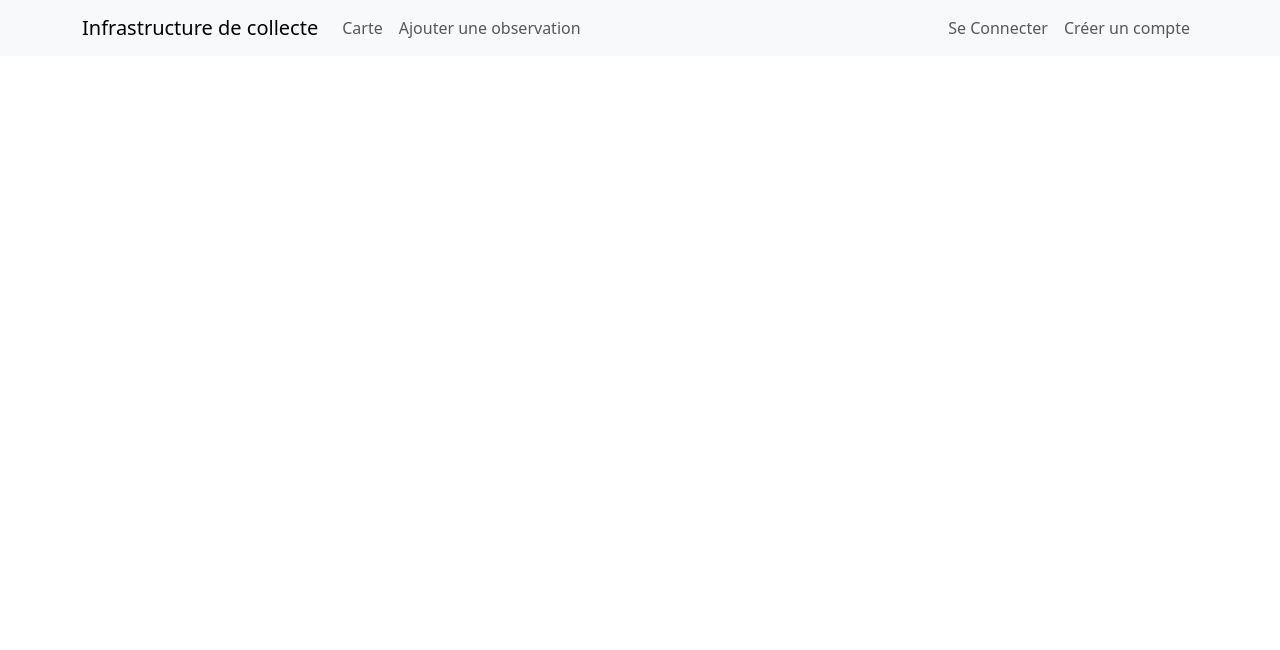
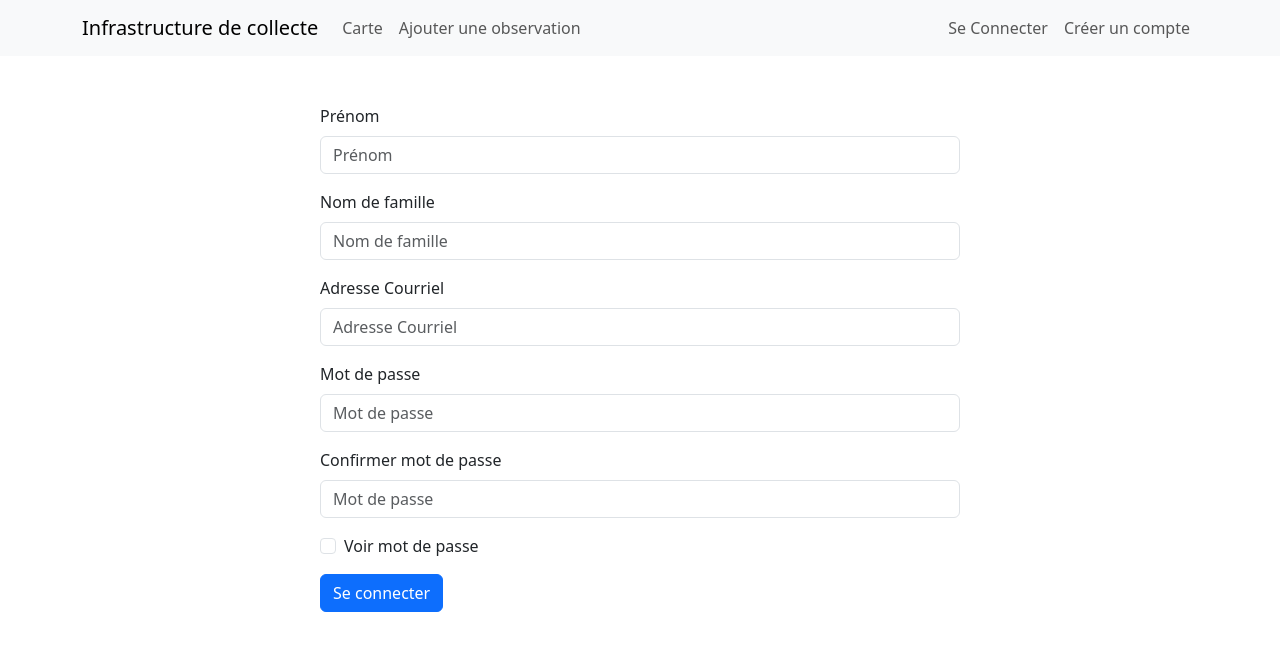
Before and after one commit to maximbarbe/IFT3225-Infrastructure-de-collecte, a React (Vite) app in the folder client/: page /compte in a window 1280 px wide. Shown: the top 650 px of the page. Built offline with nearby package versions, Linux system fonts and the light colour scheme.

Commit message:
Ajout du form pour création de compte et ajout du hook useApi vu en démo

```diff
--- a/client/pages/AccountCreation.jsx
+++ b/client/pages/AccountCreation.jsx
@@ -1,7 +1,49 @@
+import { useState } from 'react';
+import Button from 'react-bootstrap/Button';
+import Form from 'react-bootstrap/Form';
 
+function submitForm(event) {
+    event.preventDefault();
+    event.stopPropagation();
+    const data = new FormData(event.target);
+    console.log(data);
+}
 
+// https://react-bootstrap.netlify.app/docs/forms/overview/
 export default function AccountCreation() {
+    const [type, setType] = useState("password")
+
     return (
-        <></>
+        // https://getbootstrap.com/docs/5.1/utilities/spacing/
+        // https://react-bootstrap.netlify.app/docs/forms/validation
+    <Form className="mx-auto w-50 pt-5" onSubmit={submitForm}>
+        <Form.Group className="mb-3" name = "test"controlId="formBasicFirstName">
+            <Form.Label>Prénom</Form.Label>
+            <Form.Control type="text" name="firstName" placeholder="Prénom" />
+        </Form.Group>
+        <Form.Group className="mb-3" controlId="formBasicLastName">
+            <Form.Label>Nom de famille</Form.Label>
+            <Form.Control type="text" name="lastName" placeholder="Nom de famille" />
+        </Form.Group>
+        <Form.Group className="mb-3" controlId="formBasicEmail">
+            <Form.Label>Adresse Courriel</Form.Label>
+            <Form.Control type="email" name="email" placeholder="Adresse Courriel" />
+        </Form.Group>
+
+        <Form.Group className="mb-3" controlId="formBasicPassword">
+            <Form.Label>Mot de passe</Form.Label>
+            <Form.Control type={type} name="password" placeholder="Mot de passe" />
+        </Form.Group>
+        <Form.Group className="mb-3" controlId="formBasicPasswordConfirm">
+            <Form.Label>Confirmer mot de passe</Form.Label>
+            <Form.Control type={type} name="passwordConfirmed" placeholder="Mot de passe"/>
+        </Form.Group>
+        <Form.Group className="mb-3" controlId="formBasicCheckbox">
+            <Form.Check type="checkbox" label="Voir mot de passe" onClick={() => {setType(prev => (prev === "password" ? "text" : "password"))}}/>
+        </Form.Group>
+        <Button variant="primary" type="submit">
+            Se connecter
+        </Button>
+    </Form>
     )
 }
--- a/client/pages/Connection.jsx
+++ b/client/pages/Connection.jsx
@@ -5,7 +5,8 @@ import Form from 'react-bootstrap/Form';
 function submitForm(event) {
     event.preventDefault();
     event.stopPropagation();
-    console.log("Form submitted");
+    const data = new FormData(event.target);
+    console.log(data.get("email"));
 }
 
 // https://react-bootstrap.netlify.app/docs/forms/overview/
@@ -19,13 +20,13 @@ export default function Connection() {
         // https://react-bootstrap.netlify.app/docs/forms/validation
     <Form className="mx-auto w-50 pt-5" onSubmit={submitForm}>
         <Form.Group className="mb-3" controlId="formBasicEmail">
-            <Form.Label>Email address</Form.Label>
-            <Form.Control type="email" placeholder="Enter email" />
+            <Form.Label>Adresse courriel</Form.Label>
+            <Form.Control type="email" name="email" placeholder="Adresse Courriel" />
         </Form.Group>
 
         <Form.Group className="mb-3" controlId="formBasicPassword">
-            <Form.Label>Password</Form.Label>
-            <Form.Control type={type} placeholder="Password" />
+            <Form.Label>Mot de passe</Form.Label>
+            <Form.Control type={type} name="password" placeholder="Mot de passe" />
         </Form.Group>
         <Form.Group className="mb-3" controlId="formBasicCheckbox">
             <Form.Check type="checkbox" label="Voir mot de passe" onClick={() => {setType(prev => (prev === "password" ? "text" : "password"))}}/>
```
Also changed, not shown: client/hooks/useApi.jsx (added, +24 -0 lines).
